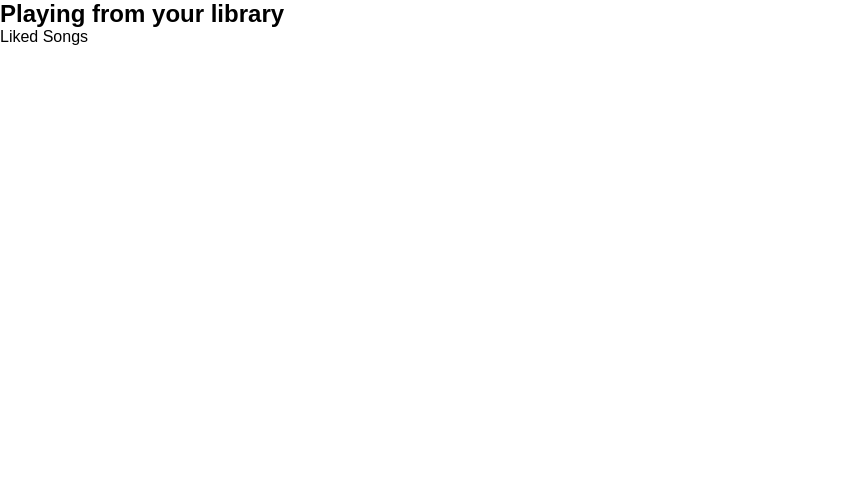
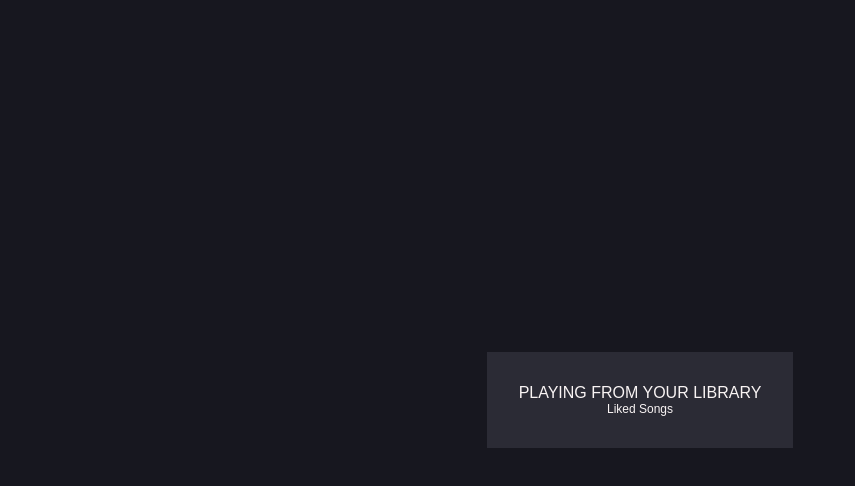
Before and after one commit to JordyWeltensPXL/InteractionDesignTaak1, a Vue app: page / in a window 1280 px wide. Shown: the top 486 px of the page, without its empty margins (0-855 px from the left). Built offline with nearby package versions, Linux system fonts and the light colour scheme.

Commit message:
setup close to done

```diff
--- a/src/App.vue
+++ b/src/App.vue
@@ -10,8 +10,10 @@
 
 <template>
   <div class="mediaplayer">
-    <h2 class="info__title">{{ info[0] }}</h2>
-    <p class="info__subtitle">{{ info[1] }}</p>
+    <div class="info">
+      <h2 class="info__title">{{ info[0] }}</h2>
+      <p class="info__subtitle">{{ info[1] }}</p>
+    </div>
   </div>
 </template>
 
--- a/src/scss/_mediaplayer.scss
+++ b/src/scss/_mediaplayer.scss
@@ -1,5 +1,34 @@
 @use "_variables.scss";
+
+@mixin flex() {
+  display: flex;
+  align-items: center;
+  justify-content: center;
+}
 
 body {
   font-family: var(--font-family);
+  background-color: var(--background-color-darkest);
+  @include flex();
+  height: 100vh;
 }
+
+.mediaplayer {
+  color: var(--neutral-white);
+  background-color: var(--background-color-dark);
+  padding: var(--unit8);
+}
+
+.info {
+  text-align: center;
+}
+
+.info__title {
+  font-weight: var(--font-weight-normal);
+  text-transform: uppercase;
+  font-size: var(--font-size-normal);
+}
+
+.info__subtitle {
+  font-size: var(--font-size-small);
+}
--- a/src/scss/_variables.scss
+++ b/src/scss/_variables.scss
@@ -1,6 +1,7 @@
 :root {
   //colors
-  --background-color-dark: #17171f;
+  --background-color-darkest: #17171f;
+  --background-color-dark: #2b2b35;
   --neutral-white: #f9f4f4;
 
   //fonts
@@ -16,8 +17,8 @@
   --font-size-big: 2rem;
   --font-size-medium: 1.5rem;
   --font-size-normal: 1rem;
-  --font-size-small: .75rem
-  --font-size-tiny: .5rem
+  --font-size-small: 0.75rem;
+  --font-size-tiny: 0.5rem;
 
   //spacings
   --grid-unit: 0.25rem;
```
